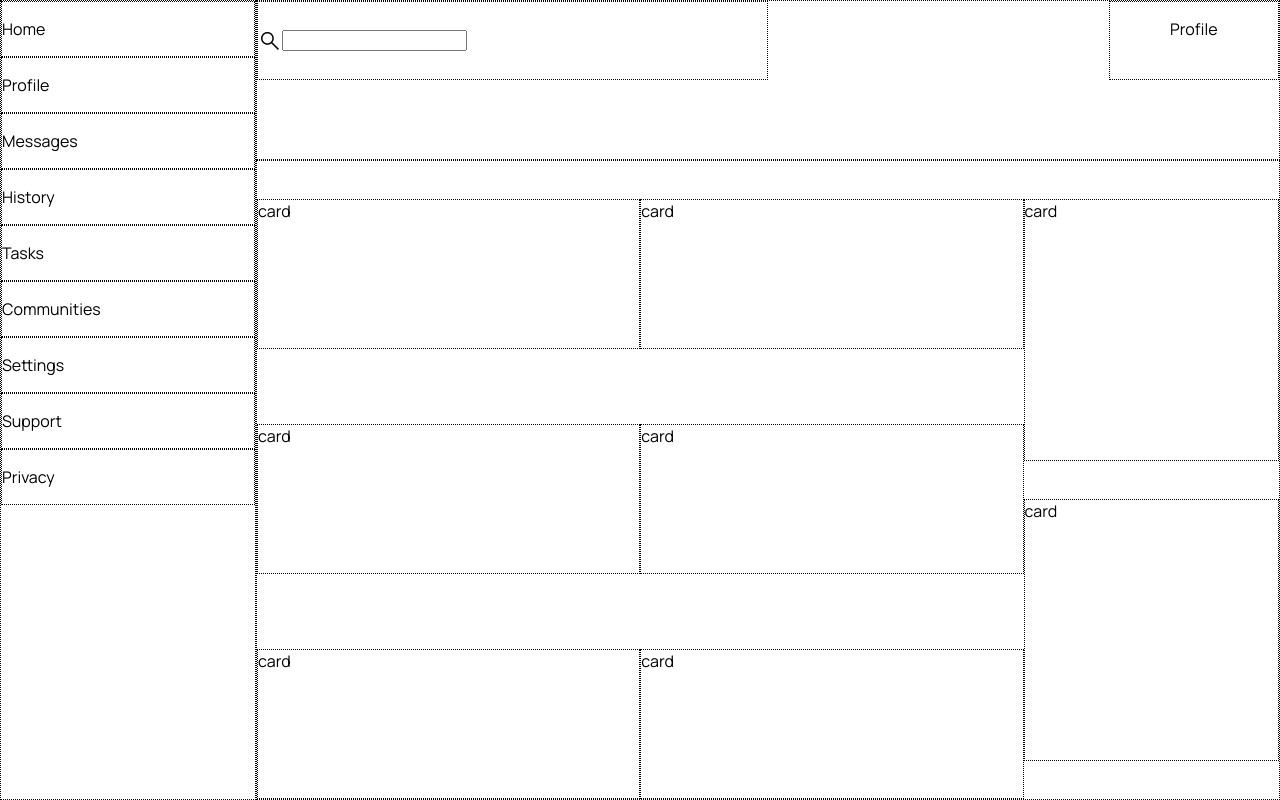
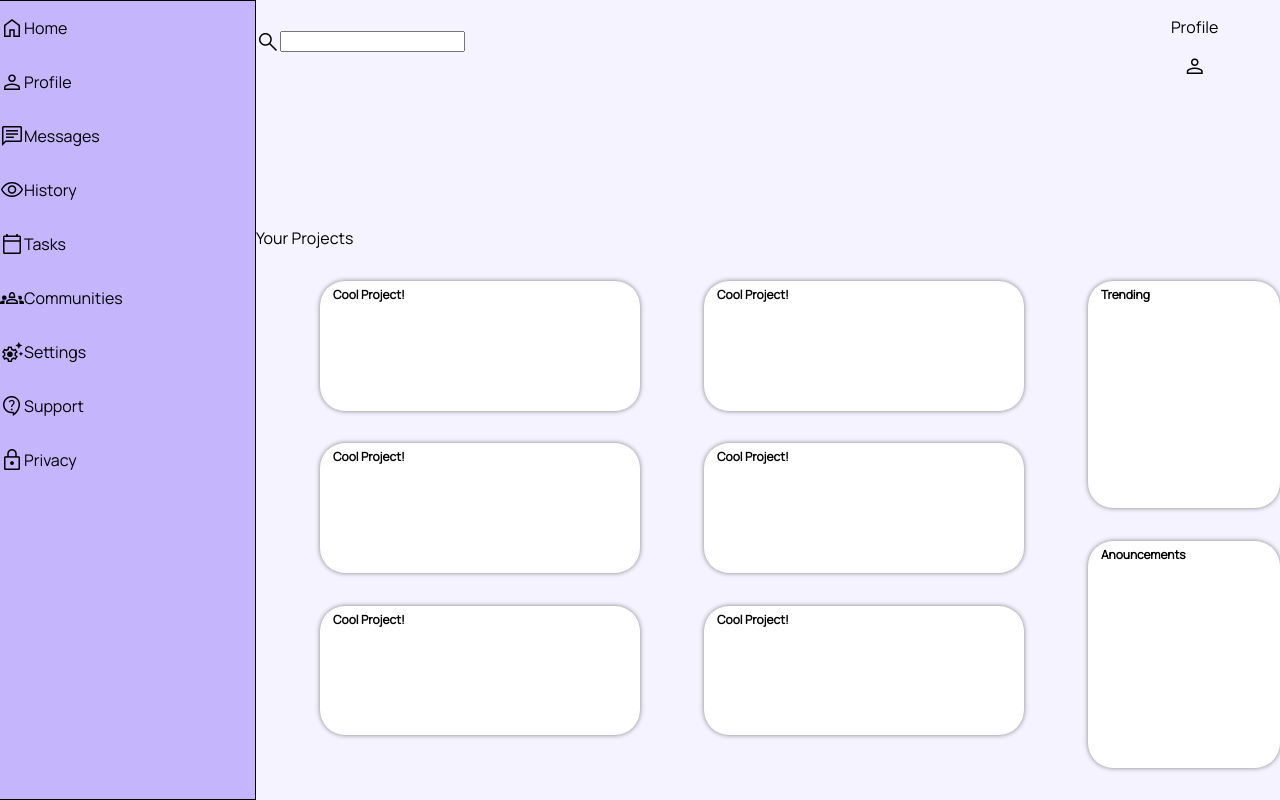
Before and after one commit to hripple46/admin-dashboard, a plain HTML site: page index.html in a window 1280 px wide. Drawn offline with nearby package versions, Linux system fonts and the light colour scheme.

Commit message:
layout finished with added styling

```diff
--- a/index.html
+++ b/index.html
@@ -19,51 +19,76 @@
     <div class="grid-container">
       <div class="sidebar">
         <div>
+          <i class="material-symbols-outlined"> home </i>
           <p>Home</p>
         </div>
         <div>
+          <i class="material-symbols-outlined">person</i>
           <p>Profile</p>
         </div>
         <div>
+          <i class="material-symbols-outlined">chat</i>
           <p>Messages</p>
         </div>
         <div>
+          <i class="material-symbols-outlined">visibility</i>
           <p>History</p>
         </div>
         <div>
+          <i class="material-symbols-outlined">calendar_today</i>
+
           <p>Tasks</p>
         </div>
         <div>
+          <i class="material-symbols-outlined">groups_2</i>
           <p>Communities</p>
         </div>
         <div>
+          <i class="material-symbols-outlined">settings_suggest</i>
+
           <p>Settings</p>
         </div>
         <div>
+          <i class="material-symbols-outlined">contact_support</i>
+
           <p>Support</p>
         </div>
         <div>
+          <i class="material-symbols-outlined">lock</i>
+
           <p>Privacy</p>
         </div>
       </div>
       <div class="header">
         <div class="searchBar">
-          <i class="material-symbols-outlined">search</i>
+          <i class="material-symbols-outlined"> search </i>
           <input type="text" />
         </div>
         <div class="profileSmall">
           <p>Profile</p>
+          <i class="material-symbols-outlined">person</i>
         </div>
+        <div class="cardTitle"><p>Your Projects</p></div>
       </div>
       <div class="mainContent">
-        <div class="card1">card</div>
-        <div class="card2">card</div>
-        <div class="card3">card</div>
-        <div class="card4">card</div>
-        <div class="card5">card</div>
-        <div class="card6">card</div>
-        <div class="card7">card</div>
-        <div class="card8">card</div>
+        <div class="card1">
+          <h1>Cool Project!</h1>
+        </div>
+        <div class="card2"><h1>Cool Project!</h1></div>
+        <div class="card3"><h1>Trending</h1></div>
+        <div class="card4"><h1>Cool Project!</h1></div>
+        <div class="card5">
+          <h1>Cool Project!</h1>
+        </div>
+        <div class="card6">
+          <h1>Anouncements</h1>
+        </div>
+        <div class="card7">
+          <h1>Cool Project!</h1>
+        </div>
+        <div class="card8">
+          <h1>Cool Project!</h1>
+        </div>
       </div>
     </div>
   </body>
--- a/styles.css
+++ b/styles.css
@@ -20,21 +20,48 @@ body {
   grid-template-rows: 1fr 4fr;
 }
 
-.grid-container div {
-  border: 1px dotted black;
+.grid-container .header {
+  border: none;
+}
+.header .searchBar {
+  border-left: none;
+}
+.grid-container .mainContent {
+  border-top: none;
+  border-left: none;
+  border-right: none;
+}
+.mainContent div {
+  border: none;
+  box-shadow: 0px 0px 5px grey;
+  background-color: white;
+  border-radius: 25px;
 }
 
 .sidebar {
   grid-column: 1 / 2;
   grid-row: 1 / 3;
+  display: grid;
+  grid-template-rows: repeat(16, 1fr);
+  border: none;
+  border: solid 1px black;
+  background-color: #c4b5fd;
 }
 
+.grid-container .sidebar {
+  border-left: none;
+}
+.sidebar div {
+  border-right: none;
+  border-top: none;
+}
 .header {
   grid-column: 2 / 3;
   grid-row: 1 / 2;
   display: grid;
   grid-template-columns: repeat(12, 1fr);
-  grid-template-rows: 1fr 1fr;
+  grid-template-rows: 1fr 1fr 1fr;
+  background-color: #f5f3ff;
 }
 
 .searchBar {
@@ -43,6 +70,7 @@ body {
   align-items: center;
   justify-content: flex-start;
   overflow: hidden;
+  border: none;
 }
 
 input {
@@ -63,40 +91,72 @@ input {
   grid-template-rows: repeat(17, 1fr);
   margin: 0;
   border: none;
+  border-left: none;
+  background-color: #f5f3ff;
 }
 
 .card1 {
-  grid-column: 1 / 7;
+  grid-column: 2 / 7;
   grid-row: 2 / 6;
 }
 .card2 {
-  grid-column: 7 / 13;
+  grid-column: 8 / 13;
   grid-row: 2 / 6;
 }
 .card3 {
-  grid-column: 13 / 17;
+  grid-column: 14 / 17;
   grid-row: 2 / 9;
 }
 
 .card4 {
-  grid-column: 1 / 7;
-  grid-row: 8 / 12;
+  grid-column: 2 / 7;
+  grid-row: 7 / 11;
 }
 
 .card5 {
-  grid-column: 7 / 13;
-  grid-row: 8 / 12;
+  grid-column: 8 / 13;
+  grid-row: 7 / 11;
 }
 
 .card6 {
-  grid-column: 13 /17;
+  grid-column: 14 /17;
   grid-row: 10/17;
 }
 .card7 {
-  grid-column: 1 / 7;
-  grid-row: 14 / 18;
+  grid-column: 2 / 7;
+  grid-row: 12 / 16;
 }
 .card8 {
-  grid-column: 7 / 13;
-  grid-row: 14 /18;
+  grid-column: 8 / 13;
+  grid-row: 12 /16;
 }
+
+.cardTitle {
+  grid-column: 1 / 3;
+  grid-row: 3 / 4;
+  display: flex;
+  flex-direction: column;
+  justify-content: end;
+}
+.grid-container .cardTitle {
+  border: none;
+}
+.cardTitle p {
+  margin: 0;
+}
+
+#searchBtn {
+  background-color: transparent;
+}
+
+.sidebar div {
+  display: flex;
+  align-items: center;
+  border: none;
+}
+h1 {
+  font-size: 0.75em;
+  margin: 1px;
+  padding-left: 12px;
+  padding-top: 4px;
+}
```
